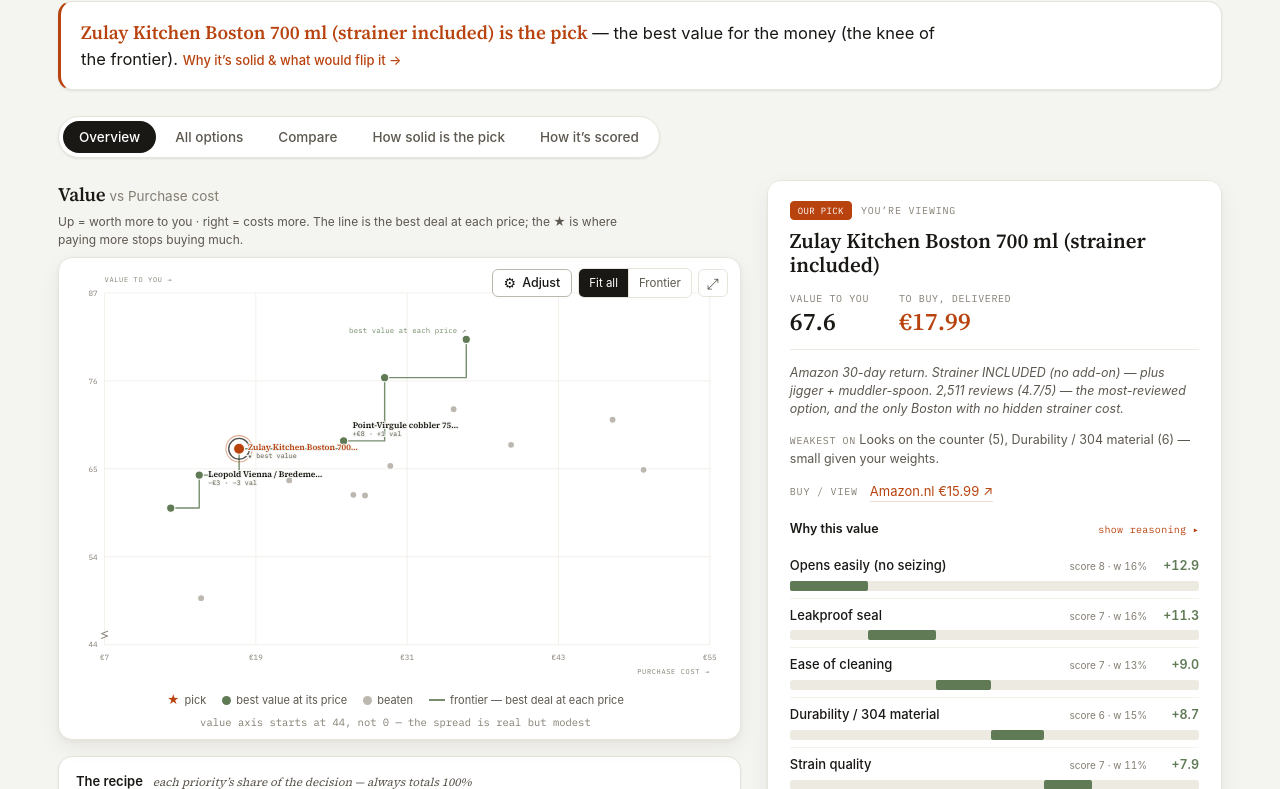
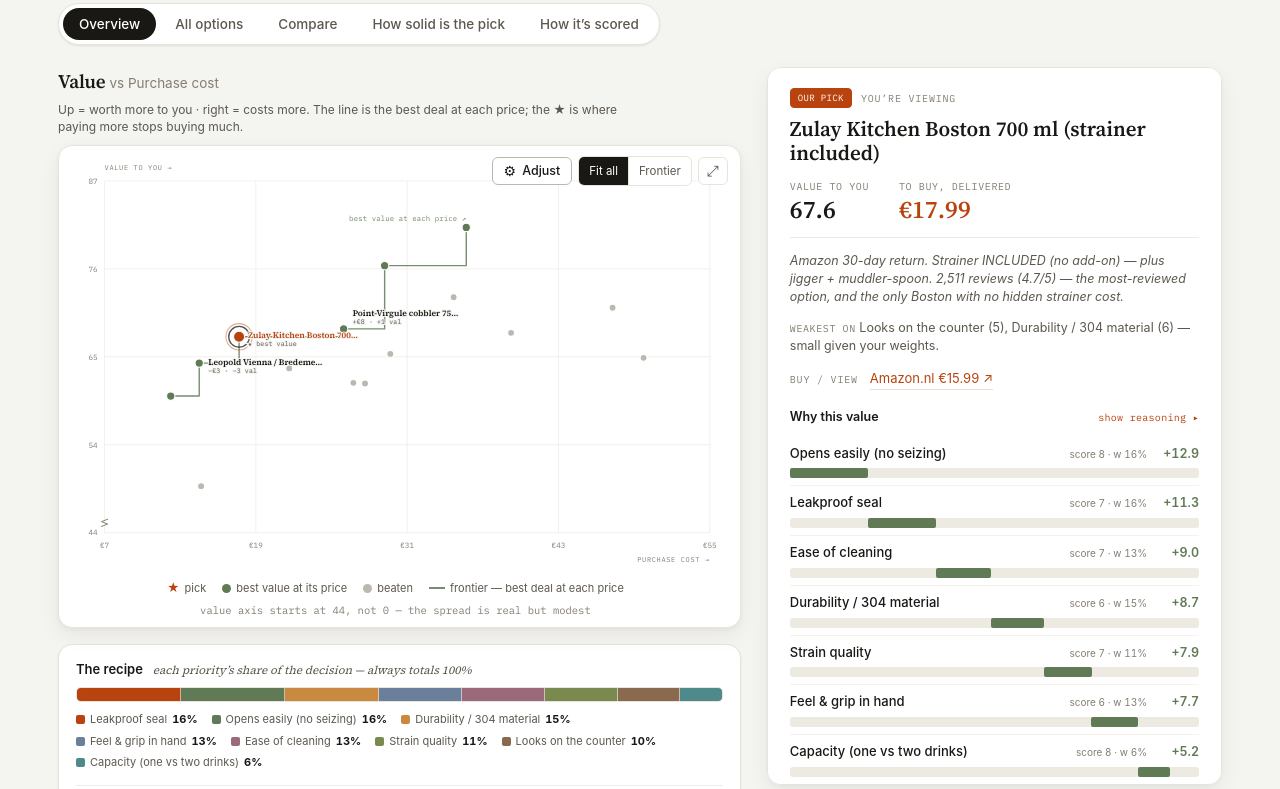
Before and after one commit to afrancoto/vf-share-0fab6460, a plain HTML site: page cocktail-shaker/index.html in a window 1280 px wide. Shown: the part 167-956 px from the top of the page. Drawn offline with Linux system fonts and the light colour scheme.

Commit message:
Sync shared decision pages

```diff
--- a/cocktail-shaker/index.html
+++ b/cocktail-shaker/index.html
@@ -850,8 +850,9 @@ button{font-family:inherit;}
 };</script>
 <script>/* Value Frontier — engine v1.0.0
  * Pure compute (Node-testable) + interactive decision cockpit. Zero dependencies.
- * 1.0: information-hierarchy pass. One-line verdict up top (full reasoning + flip-point
- *   moves into the How-solid tab); the chart workspace becomes the OVERVIEW tab so only
+ * 1.0: information-hierarchy pass. No standing verdict line at the top (the answer is the
+ *   chart's ★ and the How-solid tab; only a "no pick yet" alert surfaces up top); the
+ *   full reasoning + flip-point live in How-solid; the chart workspace becomes the OVERVIEW tab so only
  *   one panel shows at a time; All-options gains a weight-ranked Rank column, tick-to-
  *   compare selection synced across tabs, and a best-in-class ring per column; Compare
  *   shows the why behind each rating; the chart gains an inline legend + zig-zag axis
@@ -1118,17 +1119,18 @@ button{font-family:inherit;}
   };
 
   // ---------- live verdict headline + flip-point ----------
-  // top of page: ONE plain-language line — the answer. Detail (cheaper/pricier + flip) lives in How-solid.
+  // top of page: no standing verdict line (removed by request — the answer lives on the chart's ★
+  // and in the How-solid tab). Only the "no pick yet" alert surfaces here, when the screen empties.
   App.prototype.renderVerdict = function () {
-    var res = this.result, p = this.pickIds(), rec = p.rec ? this.byId(p.rec) : null, self = this;
+    var res = this.result, p = this.pickIds(), rec = p.rec ? this.byId(p.rec) : null;
     if (!rec) {
       var why = res.budgetCap != null ? 'No option lands at or under ' + fmtMoney(res.budgetCap) + ' that also clears your minimums.' : 'Nothing clears your hard minimums.';
+      this.elVerdict.style.display = '';
       this.elVerdict.innerHTML = '<div class="vf-verdict-head"><span class="vf-verdict-lead">No pick yet.</span> ' + why + ' Loosen the budget or a dealbreaker in Overview.</div>';
       return;
     }
-    this.elVerdict.innerHTML = '<div class="vf-verdict-head"><span class="vf-verdict-lead">' + htmlEsc(rec.name) + ' is the pick</span> — the best value for the money (the knee of the frontier). <button type="button" class="vf-verdict-jump">Why it’s solid &amp; what would flip it →</button></div>';
-    var jb = this.elVerdict.querySelector('.vf-verdict-jump');
-    if (jb) jb.addEventListener('click', function () { self.goTab('robust', true); });
+    this.elVerdict.innerHTML = '';
+    this.elVerdict.style.display = 'none';
   };
   // the full verdict reasoning — rendered INSIDE the How-solid tab
   App.prototype.verdictDetailHTML = function () {
```
Also changed, not shown: sanchi-tv/index.html (+9 -7 lines), washer-dryer/index.html (+9 -7 lines), wc-bin/index.html (+9 -7 lines), wc-brush/index.html (+9 -7 lines), wc-dispenser/index.html (+9 -7 lines).
